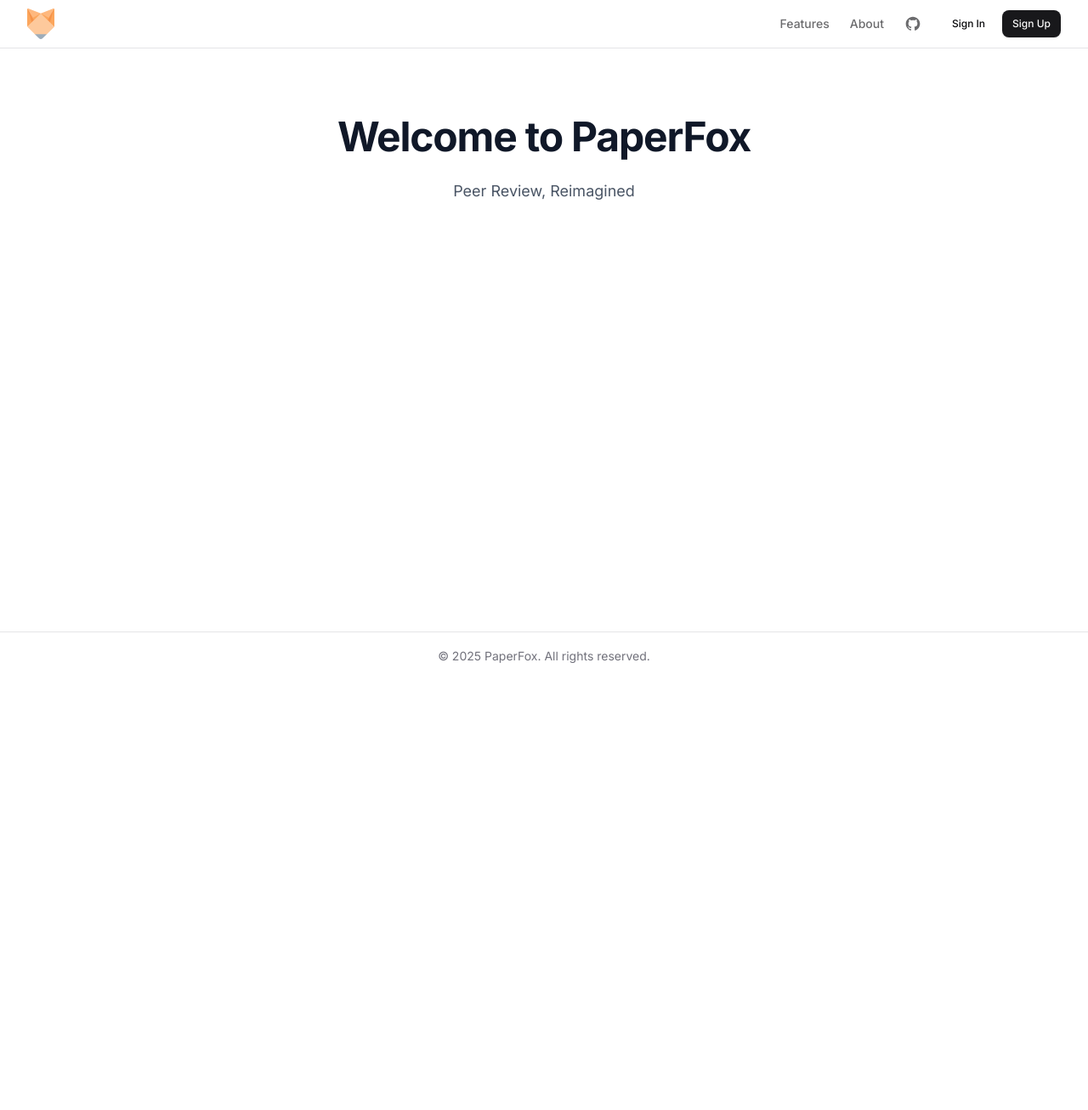
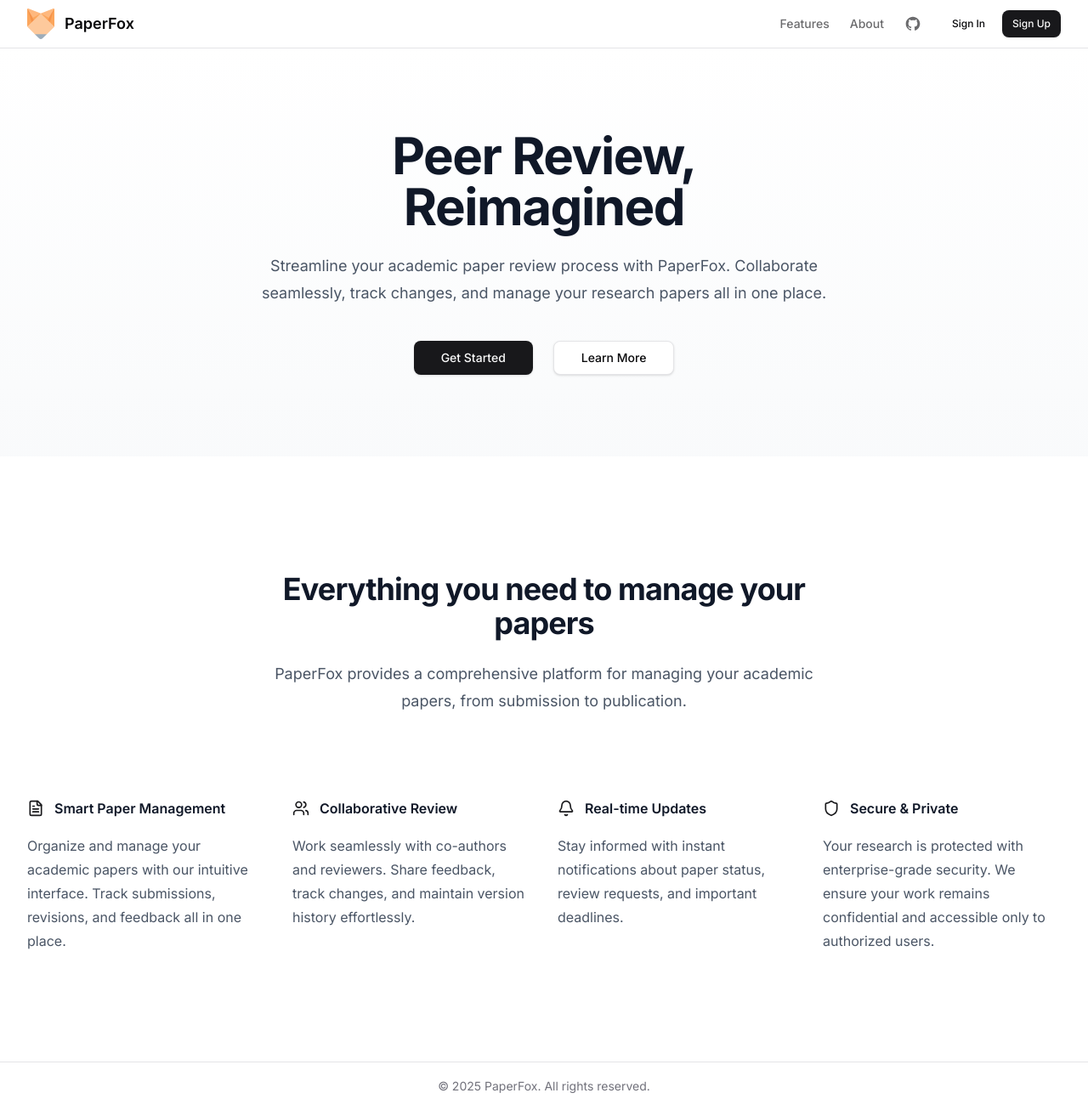
Before and after one commit to harrywang/paperfox, a Next.js app: page / in a window 1280 px wide. Shown: the whole page at 85% size. Before the commit the page ends 800 px from the top, so only its background shows below. Built offline with nearby package versions, Linux system fonts and the light colour scheme; no server answers.

Commit message:
added logo text

```diff
--- a/app/page.tsx
+++ b/app/page.tsx
@@ -2,20 +2,90 @@ import Link from "next/link";
 import { Button } from "@/components/ui/button";
 import { Header } from "../components/header"
 import { Footer } from "../components/footer"
+import { Icons } from "@/components/icons";
+
+const features = [
+  {
+    name: 'Smart Paper Management',
+    description: 'Organize and manage your academic papers with our intuitive interface. Track submissions, revisions, and feedback all in one place.',
+    icon: Icons.fileText,
+  },
+  {
+    name: 'Collaborative Review',
+    description: 'Work seamlessly with co-authors and reviewers. Share feedback, track changes, and maintain version history effortlessly.',
+    icon: Icons.users,
+  },
+  {
+    name: 'Real-time Updates',
+    description: 'Stay informed with instant notifications about paper status, review requests, and important deadlines.',
+    icon: Icons.bell,
+  },
+  {
+    name: 'Secure & Private',
+    description: 'Your research is protected with enterprise-grade security. We ensure your work remains confidential and accessible only to authorized users.',
+    icon: Icons.shield,
+  },
+];
 
 export default function HomePage() {
   return (
     <div className="relative min-h-screen flex flex-col">
       <Header />
       <main className="flex-1">
-        <section className="container mx-auto px-4 sm:px-6 lg:px-8 max-w-7xl">
-          <div className="flex flex-col items-center justify-center py-12 md:py-20">
-            <h1 className="text-4xl font-bold tracking-tight text-gray-900 sm:text-5xl">
-              Welcome to PaperFox
-            </h1>
-            <p className="mt-6 text-lg leading-8 text-gray-600">
-              Peer Review, Reimagined
-            </p>
+        {/* Hero Section */}
+        <section className="relative overflow-hidden bg-gradient-to-b from-white to-gray-50">
+          <div className="container mx-auto px-4 sm:px-6 lg:px-8 max-w-7xl">
+            <div className="relative py-16 sm:py-24">
+              <div className="mx-auto max-w-2xl text-center">
+                <h1 className="text-4xl font-bold tracking-tight text-gray-900 sm:text-6xl">
+                  Peer Review, Reimagined
+                </h1>
+                <p className="mt-6 text-lg leading-8 text-gray-600">
+                  Streamline your academic paper review process with PaperFox. Collaborate seamlessly, track changes, and manage your research papers all in one place.
+                </p>
+                <div className="mt-10 flex items-center justify-center gap-x-6">
+                  <Button asChild size="lg">
+                    <Link href="/signup">
+                      Get Started
+                    </Link>
+                  </Button>
+                  <Button asChild variant="outline" size="lg">
+                    <Link href="/about">
+                      Learn More
+                    </Link>
+                  </Button>
+                </div>
+              </div>
+            </div>
+          </div>
+        </section>
+
+        {/* Features Section */}
+        <section className="py-24 sm:py-32">
+          <div className="container mx-auto px-4 sm:px-6 lg:px-8 max-w-7xl">
+            <div className="mx-auto max-w-2xl lg:text-center">
+              <p className="mt-2 text-3xl font-bold tracking-tight text-gray-900 sm:text-4xl">
+                Everything you need to manage your papers
+              </p>
+              <p className="mt-6 text-lg leading-8 text-gray-600">
+                PaperFox provides a comprehensive platform for managing your academic papers, from submission to publication.
+              </p>
+            </div>
+            <div className="mx-auto mt-16 max-w-2xl sm:mt-20 lg:mt-24 lg:max-w-none">
+              <dl className="grid max-w-xl grid-cols-1 gap-x-8 gap-y-16 lg:max-w-none lg:grid-cols-4">
+                {features.map((feature) => (
+                  <div key={feature.name} className="flex flex-col">
+                    <dt className="flex items-center gap-x-3 text-base font-semibold leading-7 text-gray-900">
+                      <feature.icon className="h-5 w-5 flex-none text-primary" aria-hidden="true" />
+                      {feature.name}
+                    </dt>
+                    <dd className="mt-4 flex flex-auto flex-col text-base leading-7 text-gray-600">
+                      <p className="flex-auto">{feature.description}</p>
+                    </dd>
+                  </div>
+                ))}
+              </dl>
+            </div>
           </div>
         </section>
       </main>
--- a/components/header.tsx
+++ b/components/header.tsx
@@ -9,7 +9,7 @@ export function Header() {
       <div className="container mx-auto px-4 sm:px-6 lg:px-8 max-w-7xl">
         <div className="flex h-14 items-center justify-between">
           <div className="flex items-center">
-            <Link href="/" className="flex items-center space-x-2">
+            <Link href="/" className="flex items-center space-x-3">
               <Image
                 src="/paperfox-logo.svg"
                 alt="Paperfox"
@@ -19,6 +19,7 @@ export function Header() {
                 priority
                 unoptimized
               />
+              <span className="font-semibold text-lg">PaperFox</span>
             </Link>
           </div>
           <div className="flex items-center space-x-6">
```
Also changed, not shown: components/icons.tsx (+10 -0 lines).
